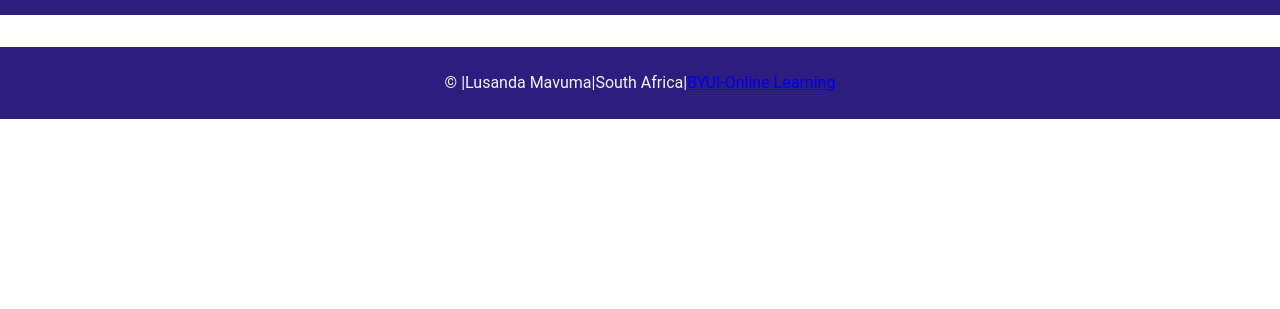
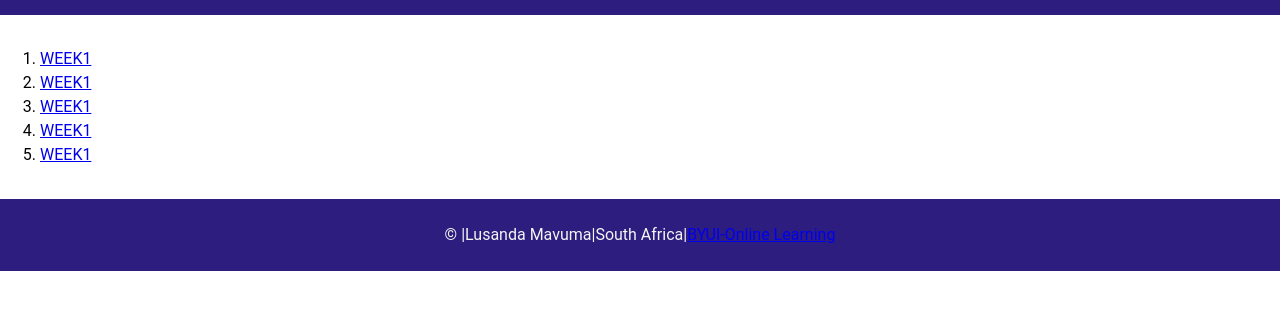
Before and after one commit to Lusyluh/mav19003, a plain HTML site: page index.html in a window 1280 px wide. Shown: the part 67-376 px from the top of the page. Drawn offline with Linux system fonts and the light colour scheme.

Commit message:
updated javascript

```diff
--- a/index.html
+++ b/index.html
@@ -6,18 +6,17 @@
         <meta name="viewport" content="width=device-width, initial-scale=1">
         <meta name="description" content="Portfolio for Lusanda Mavuma WDD330, BYUI">
         <link rel="stylesheet" href="frontpage.css">
-        <script src="js/main.js"></script>
     </head>
     <body>
         <header>
             <h1 id="col_h">My Portfolio:Lusanda Mavuma</h1>
         </header>
         <main>
-            <ol id="tableOfContents"></ol>
-
+            <ol id="tc"></ol>
         </main>
         <footer>
             <p id="Colmod">&copy; <span id="currentYear"></span>|Lusanda Mavuma|South Africa|<a href="https://www.byui.edu/online">BYUI-Online Learning</a></p>
+            <script src="js/main.js"></script>
         </footer>
     </body>
 </html>
--- a/js/main.js
+++ b/js/main.js
@@ -1,4 +1,33 @@
-const weeklyList = [
-    {label:'WEEK 1',url: 'week1/indext.html'}
-]
-append('tableOfContents', weeklyList)
+
+const links = [
+    {label:'WEEK1',
+    url: 'week1/index.html'},
+    {label:'WEEK2',
+    url: 'week2/index.html'},
+    {label:'WEEK3',
+    url: 'week3/index.html'},
+    {label:'WEEK 4',
+    url: 'week4/index.html'},
+    {label:'WEEK 5',
+    url: 'week5/index.html'}
+
+];
+append('tc', links);
+
+function append(listId, arr){
+
+    let ol = document.getElementById(listId);
+
+    for (let i = 0; i<arr.length; i++){
+
+        let li = document.createElement("LI");
+        let a = document.createElement("A");
+
+        a.setAttribute('href', arr[0].url);
+        a.innerHTML = arr[0].label;
+
+        ol.appendChild(li);
+        li.appendChild(a);
+
+    }
+}
```
Also changed, not shown: week1/index.html (renamed from week 1/index.html, +3 -3 lines).
